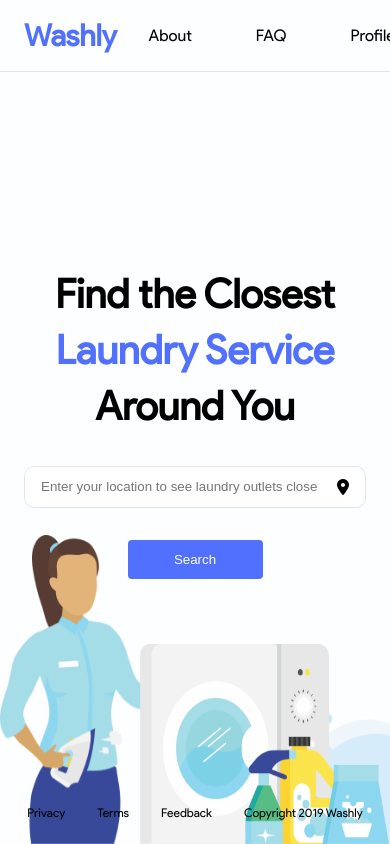
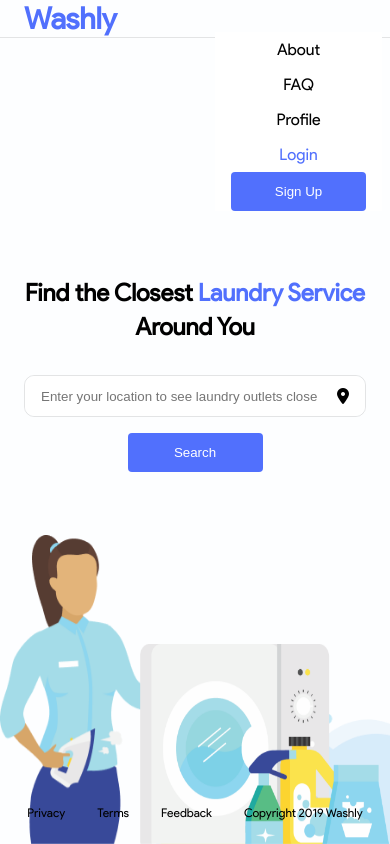
Before and after one commit to Ceerii/Laundry-Group-App, a plain HTML site: page laundry-washly-master/index.html in a window 390 px wide. Drawn offline with Linux system fonts and the light colour scheme; some packages are replaced by stand-ins of ours; files whose address does not match are found by name.

Commit message:
Media Queries Added

```diff
--- a/laundry-washly-master/css/index.css
+++ b/laundry-washly-master/css/index.css
@@ -794,3 +794,40 @@ margin-left: 10px;
     .dropdowns1 .dropdown-menus1 li:active {
         background-color: #e2e2e2
     }
+
+
+
+@media all and (max-width: 800px) {
+    .navigation-content{
+        flex-direction:column;
+        position:absolute;
+        background:white;
+        justify-content:center;
+        padding:0 1rem;
+        right:0.5rem;
+        top:1rem;
+        z-index:10;
+    }
+    .navigation-content button{
+    margin-left:0 !important;
+        z-index:3;
+    }
+  .search-container-text{
+    font-size:1.5rem !important;
+     margin-top:-6rem;
+
+    }
+    .search-input{
+        z-index:1;
+        margin-top:2rem !important;
+
+  }
+    .search-container-button{
+        margin-top:1rem !important;
+        z-index:2;
+    }
+    .pic{
+        position:relative;
+    bottom:1rem;
+    }
+}
```
